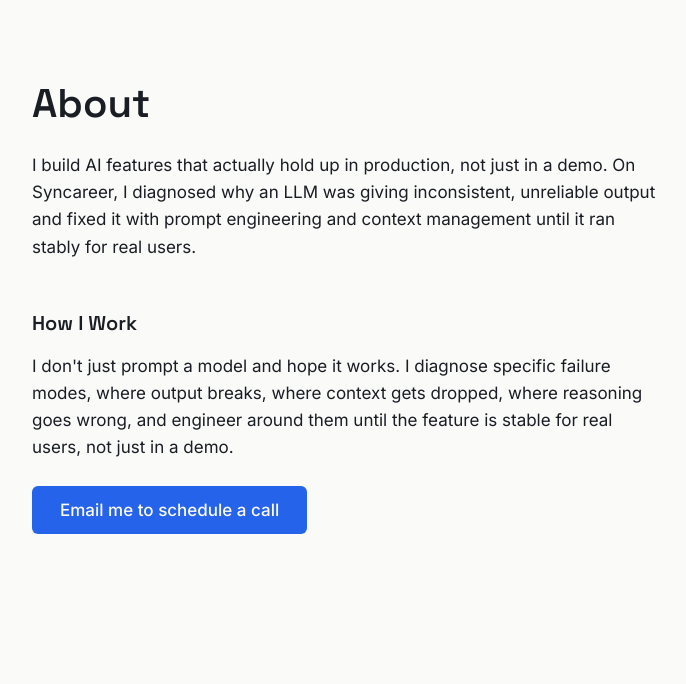
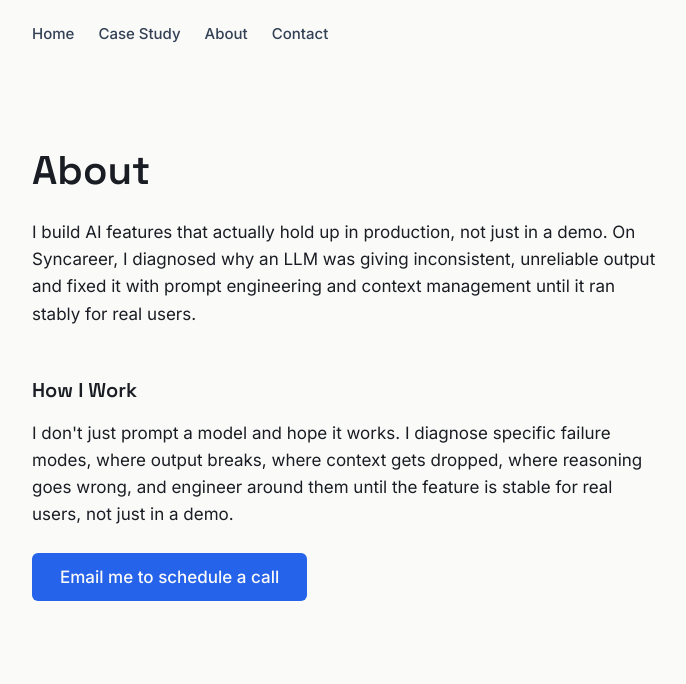
Before and after one commit to stevemensah333-rgb/my-portfolio, an Astro site: page /about in a window 1280 px wide. Shown: the whole page, without its empty margins (292-978 px from the left). Built offline with nearby package versions, Linux system fonts and the light colour scheme; Astro itself is replaced by a stand-in of ours.

Commit message:
add shared layout and navigation across all pages

```diff
--- /dev/null
+++ b/src/layouts/Layout.astro
@@ -0,0 +1,20 @@
+---
+import '../styles/global.css';
+
+const { title } = Astro.props;
+---
+<html lang="en">
+	<head>
+		<meta charset="utf-8" />
+		<title>{title}</title>
+	</head>
+	<body>
+		<nav>
+			<a href="/">Home</a>
+			<a href="/case-study">Case Study</a>
+			<a href="/about">About</a>
+			<a href="/contact">Contact</a>
+		</nav>
+		<slot />
+	</body>
+</html>
--- a/src/pages/about.astro
+++ b/src/pages/about.astro
@@ -1,12 +1,7 @@
 ---
-import '../styles/global.css';
+import Layout from '../layouts/Layout.astro';
 ---
-<html lang="en">
-	<head>
-		<meta charset="utf-8" />
-		<title>About</title>
-	</head>
-	<body>
+<Layout title="About">
 	<section class="about">
 		<h1>About</h1>
 		<p>
@@ -18,7 +13,6 @@ import '../styles/global.css';
 			I don't just prompt a model and hope it works. I diagnose specific failure modes, where output breaks, where context gets dropped, where reasoning goes wrong, and engineer around them until the feature is stable for real users, not just in a demo.
 		</p>
 
-			<a class="cta-button" href="mailto:stevemensah333@gmail.com">Email me to schedule a call</a>
+		<a class="cta-button" href="mailto:youremail@example.com">Email me to schedule a call</a>
 	</section>
-	</body>
-</html>
+</Layout>
--- a/src/styles/global.css
+++ b/src/styles/global.css
@@ -175,3 +175,23 @@ h1 {
     padding: 48px 24px;
   }
 }
+
+nav {
+  display: flex;
+  gap: 24px;
+  padding: 24px;
+  max-width: 680px;
+  margin: 0 auto;
+}
+
+nav a {
+  font-family: 'Inter', sans-serif;
+  font-weight: 500;
+  font-size: 15px;
+  color: #334155;
+  text-decoration: none;
+}
+
+nav a:hover {
+  color: #2563EB;
+}
```
Also changed, not shown: src/pages/case-study.astro (+4 -10 lines), src/pages/contact.astro (+7 -13 lines), src/pages/index.astro (+5 -9 lines). Lines whose indentation alone changed are shown as unchanged.
